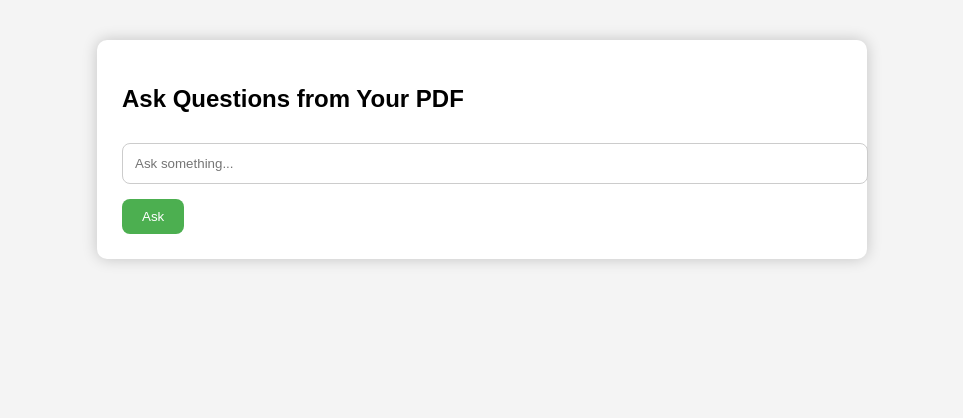
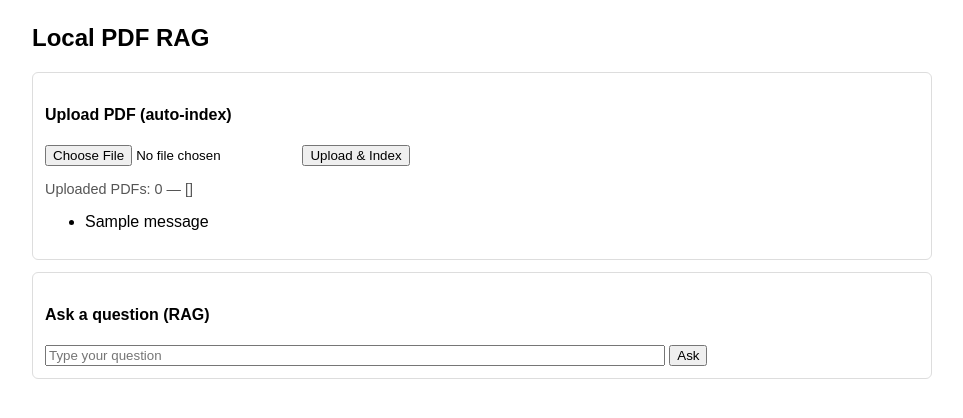
Before and after one commit to Madhus2004/pdf-document-generator, a Flask app: page / in a window 1280 px wide. Shown: the top 418 px of the page, without its empty margins (158-1121 px from the left). Run offline with Flask 3, Linux system fonts and the light colour scheme; one stand-in notice (Sample message) is shown; parts of the project's set-up code (start-up, migrations or seed data) failed here and were passed over.

Commit message:
modified interface to upload a notes file and apply rag

```diff
--- a/app.py
+++ b/app.py
@@ -1,51 +1,100 @@
-from flask import Flask, render_template, request
+# app.py
+import os
+import pickle
+from pathlib import Path
+from flask import Flask, render_template, request, redirect, url_for, flash
 import faiss
-import pickle
+import numpy as np
 from sentence_transformers import SentenceTransformer
 import requests
 
+from build_index import index_pdf
+
+# ---------- Config ----------
+UPLOAD_FOLDER = "data/uploads"
+META_FOLDER = "data/meta"
+FAISS_INDEX_PATH = os.path.join(META_FOLDER, "faiss.index")
+CHUNKS_PATH = os.path.join(META_FOLDER, "chunks.pkl")
+SOURCES_PATH = os.path.join(META_FOLDER, "sources.pkl")
+NEXT_ID_PATH = os.path.join(META_FOLDER, "next_id.pkl")
+
+os.makedirs(UPLOAD_FOLDER, exist_ok=True)
+os.makedirs(META_FOLDER, exist_ok=True)
+
 app = Flask(__name__)
+app.secret_key = "change-me-to-a-secret"  # for flash messages
+app.config["UPLOAD_FOLDER"] = UPLOAD_FOLDER
 
-# Load FAISS + Chunks + Embedding model
-index = faiss.read_index("faiss.index")
+# ---------- Embedding model ----------
+model = SentenceTransformer("all-MiniLM-L6-v2")
+EMBED_DIM = model.get_sentence_embedding_dimension()
 
-with open("chunks.pkl", "rb") as f:
-    chunks = pickle.load(f)
+# ---------- Load or create FAISS index and metadata ----------
+def create_empty_index():
+    flat = faiss.IndexFlatL2(EMBED_DIM)
+    index = faiss.IndexIDMap(flat)  # allows adding explicit integer ids
+    return index
 
-model = SentenceTransformer("all-MiniLM-L6-v2")
+if os.path.exists(FAISS_INDEX_PATH):
+    index = faiss.read_index(FAISS_INDEX_PATH)
+    # read metadata
+    with open(CHUNKS_PATH, "rb") as f:
+        chunks_map = pickle.load(f)
+    with open(SOURCES_PATH, "rb") as f:
+        source_map = pickle.load(f)
+    with open(NEXT_ID_PATH, "rb") as f:
+        next_id = pickle.load(f)
+else:
+    index = create_empty_index()
+    chunks_map = {}   # id -> chunk text
+    source_map = {}   # id -> filename
+    next_id = 0
 
-# -----------------------------
-# Retrieval
-# -----------------------------
+# ---------- Save helpers ----------
+def save_everything():
+    faiss.write_index(index, FAISS_INDEX_PATH)
+    with open(CHUNKS_PATH, "wb") as f:
+        pickle.dump(chunks_map, f)
+    with open(SOURCES_PATH, "wb") as f:
+        pickle.dump(source_map, f)
+    with open(NEXT_ID_PATH, "wb") as f:
+        pickle.dump(next_id, f)
+
+# ---------- Retrieval ----------
 def retrieve(query, top_k=5):
-    query_vec = model.encode([query], convert_to_numpy=True)
-    _, indices = index.search(query_vec, top_k)
-    results = [chunks[i] for i in indices[0]]
+    qvec = model.encode([query], convert_to_numpy=True)
+    if qvec.dtype != np.float32:
+        qvec = qvec.astype(np.float32)
+    if index.ntotal == 0:
+        return []
+    distances, ids = index.search(qvec, top_k)
+    results = []
+    for dist, iid in zip(distances[0], ids[0]):
+        if iid == -1:
+            continue
+        chunk_text = chunks_map.get(int(iid), "[missing chunk]")
+        source = source_map.get(int(iid), "unknown")
+        results.append({"id": int(iid), "distance": float(dist), "chunk": chunk_text, "source": source})
     return results
 
-# -----------------------------
-# Call Mistral via Ollama API
-# -----------------------------
+# ---------- Call local model (Mistral via Ollama) ----------
 def ask_mistral(prompt):
     url = "http://localhost:11434/api/generate"
-    payload = {
-        "model": "mistral",
-        "prompt": prompt,
-        "stream": False
-    }
-    response = requests.post(url, json=payload)
-    return response.json()["response"]
+    payload = {"model": "mistral", "prompt": prompt, "stream": False}
+    # If Ollama is not running the requests will fail; handle gracefully
+    try:
+        r = requests.post(url, json=payload, timeout=30)
+        r.raise_for_status()
+        return r.json().get("response", "")
+    except Exception as e:
+        return f"[Error contacting model: {e}]"
 
-# -----------------------------
-# RAG pipeline
-# -----------------------------
-def rag_answer(question):
-    retrieved = retrieve(question)
-    context = "\n\n".join(retrieved)
-
-    prompt = f"""
-You are an AI assistant. Use ONLY the context below to answer.
-
+# ---------- RAG pipeline ----------
+def rag_answer(question, top_k=5):
+    retrieved = retrieve(question, top_k=top_k)
+    # join the top retrieved snippets, include source for traceability
+    context = "\n\n".join([f"[{r['source']}] {r['chunk']}" for r in retrieved])
+    prompt = f"""You are an AI assistant. Use ONLY the context below to answer.
 CONTEXT:
 {context}
 
@@ -54,18 +103,49 @@ QUESTION:
 
 ANSWER:
 """
-    return ask_mistral(prompt)
+    return ask_mistral(prompt), retrieved
 
-# -----------------------------
-# Flask Routes
-# -----------------------------
+# ---------- Flask routes ----------
 @app.route("/", methods=["GET", "POST"])
 def home():
+    global next_id
     answer = ""
+    retrieved = []
     if request.method == "POST":
-        question = request.form["question"]
-        answer = rag_answer(question)
-    return render_template("index.html", answer=answer)
+        # Distinguish upload vs question by form name
+        if "pdf" in request.files:
+            file = request.files["pdf"]
+            if file and file.filename.lower().endswith(".pdf"):
+                save_path = os.path.join(app.config["UPLOAD_FOLDER"], file.filename)
+                file.save(save_path)
+                # Auto-index the uploaded PDF
+                next_id = index_pdf(
+                    pdf_path=save_path,
+                    model=model,
+                    faiss_index=index,
+                    next_id=next_id,
+                    chunks_map=chunks_map,
+                    source_map=source_map,
+                    chunk_size=1000,
+                    overlap=200,
+                    embed_batch_size=64,
+                )
+                save_everything()
+                flash(f"Uploaded and indexed {file.filename} ({next_id} total chunks indexed so far).")
+                return redirect(url_for("home"))
+            else:
+                flash("Please upload a PDF file.")
+                return redirect(url_for("home"))
+        elif "question" in request.form:
+            question = request.form.get("question", "").strip()
+            if question:
+                answer, retrieved = rag_answer(question, top_k=5)
+            else:
+                flash("Please type a question.")
+                return redirect(url_for("home"))
+    # Build list of uploaded files (unique)
+    uploaded_files = sorted({v for _, v in source_map.items()})
+    return render_template("index.html", answer=answer, retrieved=retrieved, uploaded_files=uploaded_files)
 
 if __name__ == "__main__":
-    app.run(debug=True)
+    app.run(debug=True, port=5000)
--- a/templates/index.html
+++ b/templates/index.html
@@ -1,58 +1,63 @@
-<!DOCTYPE html>
+<!doctype html>
 <html>
 <head>
-    <title>PDF RAG Query</title>
+  <meta charset="utf-8">
+  <title>Local PDF RAG</title>
   <style>
-        body {
-            font-family: Arial;
-            margin: 40px;
-            background: #f4f4f4;
-        }
-        .container {
-            width: 60%;
-            margin: auto;
-            background: white;
-            padding: 25px;
-            border-radius: 10px;
-            box-shadow: 0 0 15px rgba(0,0,0,0.2);
-        }
-        input[type="text"] {
-            width: 100%;
-            padding: 12px;
-            margin-top: 10px;
-            border-radius: 8px;
-            border: 1px solid #ccc;
-        }
-        button {
-            margin-top: 15px;
-            padding: 10px 20px;
-            border: none;
-            background: #4CAF50;
-            color: white;
-            border-radius: 8px;
-            cursor: pointer;
-        }
-        .answer {
-            margin-top: 25px;
-            padding: 15px;
-            background: #e9e9e9;
-            border-radius: 8px;
-        }
+    body { font-family: Arial, sans-serif; max-width: 900px; margin: 24px auto; }
+    .box { border: 1px solid #ddd; padding: 12px; margin-bottom: 12px; border-radius: 6px; }
+    .small { font-size: 0.9rem; color: #555; }
+    .snippet { background:#fafafa; padding:8px; border-radius:4px; margin-bottom:6px; }
   </style>
 </head>
 <body>
-<div class="container">
-    <h2>Ask Questions from Your PDF</h2>
-    <form method="POST">
-        <input type="text" name="question" placeholder="Ask something..." required>
+  <h2>Local PDF RAG</h2>
+
+  <!-- Upload -->
+  <div class="box">
+    <h4>Upload PDF (auto-index)</h4>
+    <form action="/" method="post" enctype="multipart/form-data">
+      <input type="file" name="pdf" accept="application/pdf" required>
+      <button type="submit">Upload & Index</button>
+    </form>
+    <p class="small">Uploaded PDFs: {{ uploaded_files|length }} — {{ uploaded_files }}</p>
+    {% with messages = get_flashed_messages() %}
+      {% if messages %}
+        <ul>
+          {% for m in messages %}<li>{{ m }}</li>{% endfor %}
+        </ul>
+      {% endif %}
+    {% endwith %}
+  </div>
+
+  <!-- Question -->
+  <div class="box">
+    <h4>Ask a question (RAG)</h4>
+    <form action="/" method="post">
+      <input type="text" name="question" placeholder="Type your question" style="width:70%" required>
       <button type="submit">Ask</button>
     </form>
+  </div>
+
+  <!-- Answer -->
   {% if answer %}
-    <div class="answer">
-        <h3>Answer:</h3>
-        <p>{{ answer }}</p>
+    <div class="box">
+      <h4>Answer</h4>
+      <div>{{ answer }}</div>
     </div>
   {% endif %}
+
+  <!-- Retrieved context -->
+  {% if retrieved %}
+    <div class="box">
+      <h4>Top retrieved snippets</h4>
+      {% for r in retrieved %}
+        <div class="snippet">
+          <div class="small"><strong>Source:</strong> {{ r.source }} &nbsp; <strong>id:</strong> {{ r.id }} &nbsp; <strong>dist:</strong> {{ '%.4f'|format(r.distance) }}</div>
+          <div>{{ r.chunk[:500] }}{% if r.chunk|length > 500 %}...{% endif %}</div>
         </div>
+      {% endfor %}
+    </div>
+  {% endif %}
 </body>
 </html>
```
Also changed, not shown: build_index.py (+60 -28 lines), 1 other file. Lines whose indentation alone changed are shown as unchanged.
